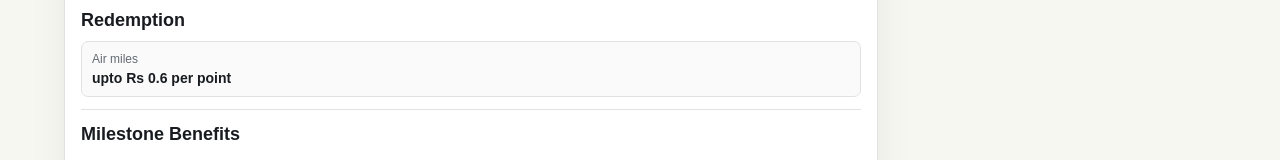
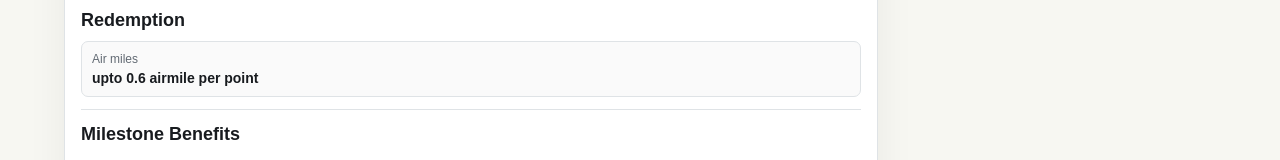
Before and after one commit to nrj1007/simplify-cards, a Next.js app: page /cards/amex-gold in a window 1280 px wide. Shown: the part 723-883 px from the top of the page. Built offline with nearby package versions, Linux system fonts and the light colour scheme.

Commit message:
Format Air miles unit correctly as airmile per point instead of Rs per point

```diff
--- a/app/cards/[id]/page.tsx
+++ b/app/cards/[id]/page.tsx
@@ -73,7 +73,10 @@ function valueLabel(label: string, value: number) {
   if (label === "Redemption fee") return formatCurrency(value);
   if (label.includes("Minimum") || label.includes("cap")) return value.toLocaleString("en-IN");
   if (label === "Accor") return `upto Rs ${value} per point *considering using accor redemption`;
-  if (label === "Air miles" || label === "Statement balance" || label === "SmartBuy flight/hotel") {
+  if (label === "Air miles") {
+    return `upto ${value} airmile per point`;
+  }
+  if (label === "Statement balance" || label === "SmartBuy flight/hotel") {
     return `upto Rs ${value} per point`;
   }
   return `Rs ${value}`;
```
